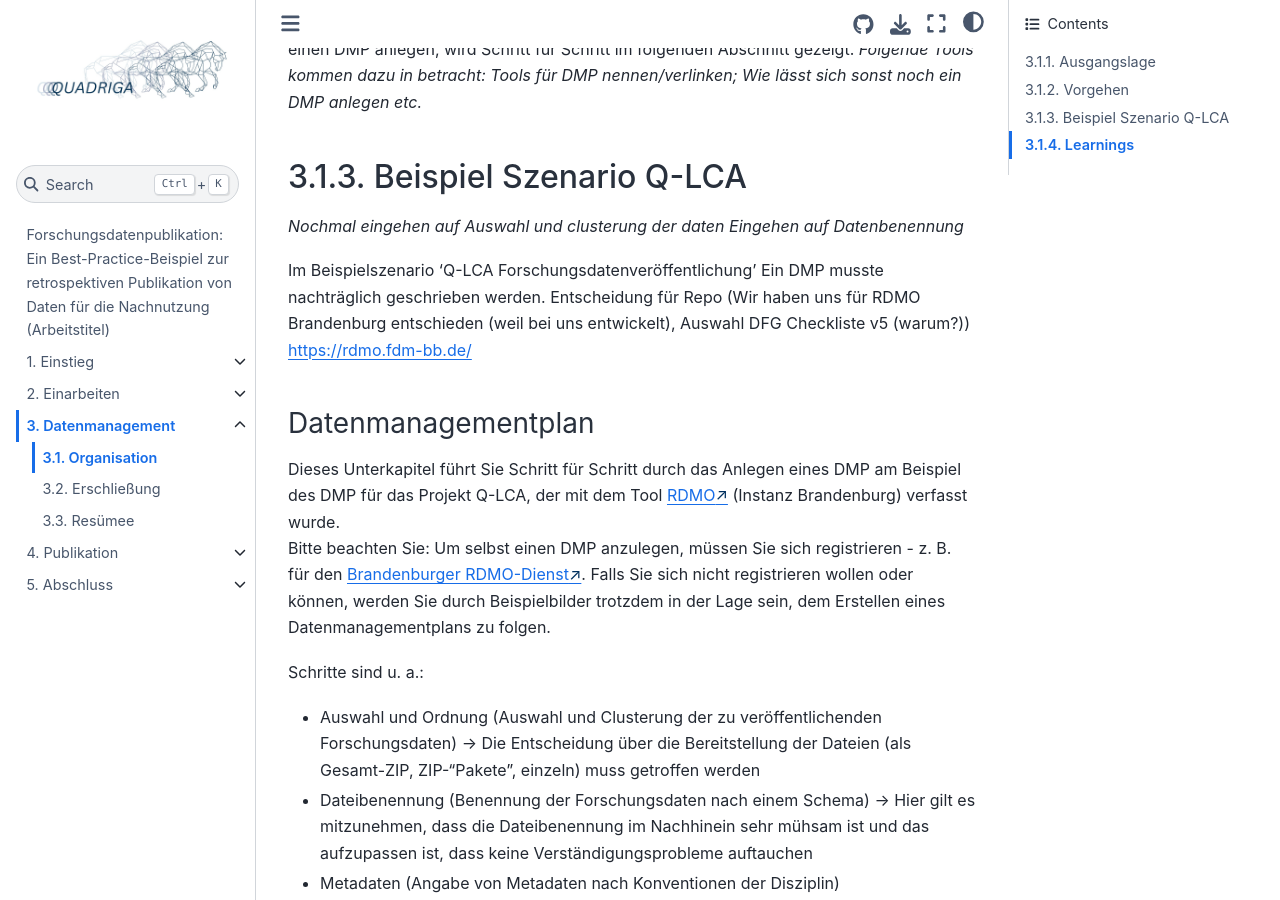
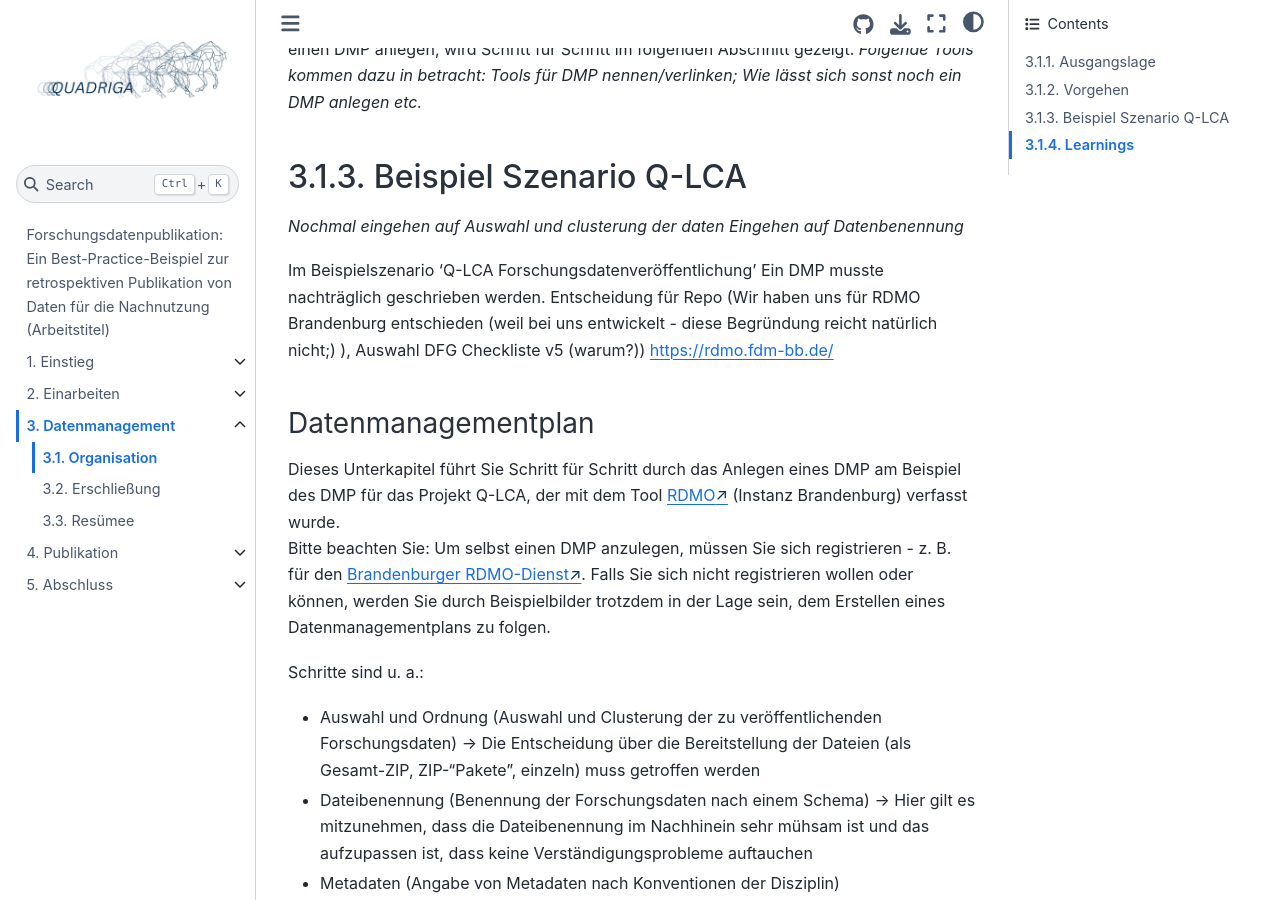
Before and after one commit to quadriga-dk/Tabelle-Fallstudie-4, a Jupyter Book: the page built from Kapitel3_Datenmanagement/organisation.md, in a window 1280 px wide and 900 px high, scrolled down 1400 px. Built offline with Jupyter Book 1.0.4 settings and Sphinx 7.4.7 and the Sphinx Book theme 1.1.4, drawn with Linux system fonts in a browser that asks for light colours.

Commit message:
Update organisation.md

```diff
--- a/Kapitel3_Datenmanagement/organisation.md
+++ b/Kapitel3_Datenmanagement/organisation.md
@@ -39,7 +39,7 @@ Das oben genannte Datenmanagement wird mit der Anlage eines DMP erreicht. Wie Si
 *Eingehen auf Datenbenennung*
 
 Im Beispielszenario 'Q-LCA Forschungsdatenveröffentlichung'
-Ein DMP musste nachträglich geschrieben werden. Entscheidung für Repo (Wir haben uns für RDMO Brandenburg entschieden (weil bei uns entwickelt), Auswahl DFG Checkliste v5 (warum?)) https://rdmo.fdm-bb.de/
+Ein DMP musste nachträglich geschrieben werden. Entscheidung für Repo (Wir haben uns für RDMO Brandenburg entschieden (weil bei uns entwickelt - diese Begründung reicht natürlich nicht;) ), Auswahl DFG Checkliste v5 (warum?)) https://rdmo.fdm-bb.de/
 
 ### Datenmanagementplan
 
```
